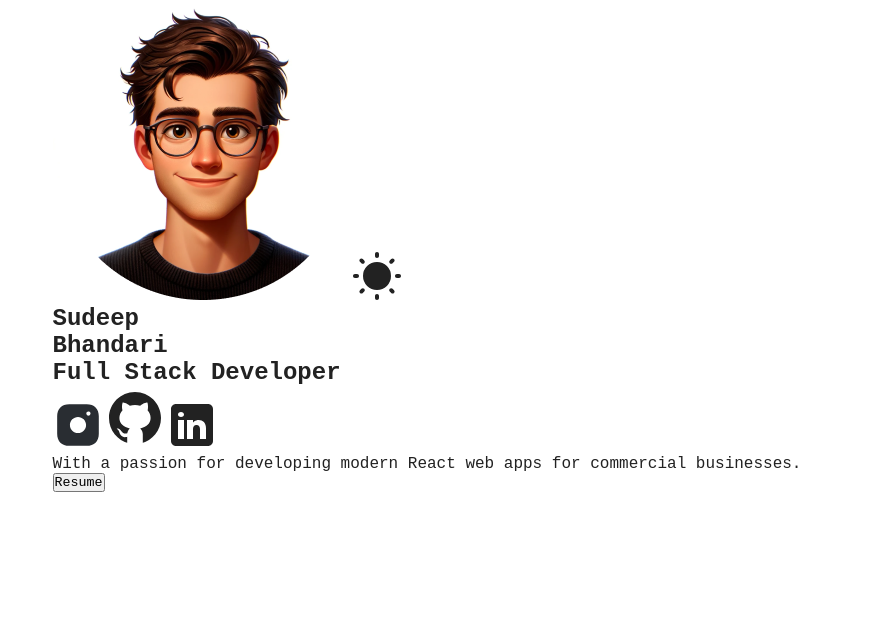
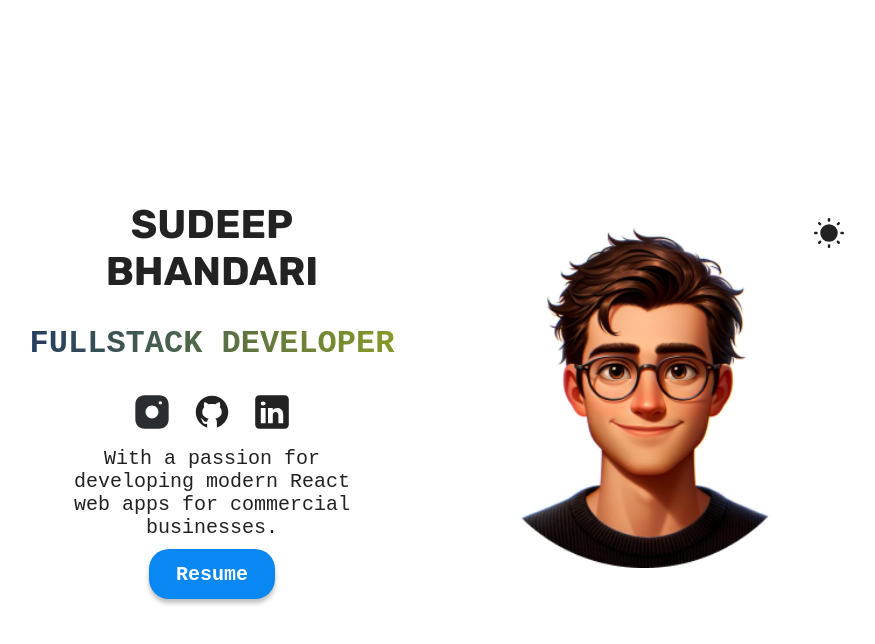
Before and after one commit to SudeepBhandari02/reactProjects, a React (Vite) app in the folder 01_myPortFolio/: page / in a window 1280 px wide. Shown: the top 644 px of the page, without its empty margins (213-1088 px from the left). Built offline with nearby package versions, Linux system fonts and the light colour scheme.

Commit message:
finished hero component in myPostFolio

```diff
--- a/01_myPortFolio/index.html
+++ b/01_myPortFolio/index.html
@@ -9,7 +9,7 @@
   <link rel="preconnect" href="https://fonts.googleapis.com">
   <link rel="preconnect" href="https://fonts.gstatic.com" crossorigin>
   <link
-    href="https://fonts.googleapis.com/css2?family=Inter:ital,opsz,wght@0,14..32,100..900;1,14..32,100..900&family=Roboto+Mono:ital,wght@0,100..700;1,100..700&display=swap"
+    href="https://fonts.googleapis.com/css2?family=Roboto+Mono:ital,wght@0,100..700;1,100..700&family=Rubik:ital,wght@0,300..900;1,300..900&display=swap"
     rel="stylesheet">
 </head>
 
--- a/01_myPortFolio/src/App.css
+++ b/01_myPortFolio/src/App.css
@@ -1,31 +1,31 @@
-*{
+* {
   margin: 0;
   padding: 0;
   box-sizing: border-box;
-    font-family: 'Roboto-Mono',monospace;
+  font-family: "Roboto-Mono", monospace;
 }
 
-:root{
-    --background-color:#fff;
-    --btn-bg-color:#0987f2;
-    --btn-text-color:#fff;
+:root {
+  --background-color: #fff;
+  --btn-bg-color: #0987f2;
+  --btn-text-color: #fff;
   --project-card-bg: #ffffff00;
   --text-color: #222;
   --form-text-color: #555;
   --footer-text-color: #888;
 }
 
-[data-theme="dark"]{
-    --background-color:#222;
-    --btn-bg-color:#0987f2;
-    --btn-text-color:#fff;
-    --project-card-bg: #ffffff00;
+[data-theme="dark"] {
+  --background-color: #222;
+  --btn-bg-color: #fff;
+  --btn-text-color: #222;
+  --project-card-bg: #fff;
   --text-color: #fff;
-    --form-text-color: #555;
-    --footer-text-color: #888;
+  --form-text-color: #fff;
+  --footer-text-color: #bbb;
 }
 
-body{
+body {
   background-color: var(--background-color);
   display: flex;
   justify-content: center;
@@ -44,3 +44,64 @@ h3,
 p {
   color: var(--text-color);
 }
+
+h1,
+h2 {
+  text-transform: uppercase;
+}
+
+h2,
+h3 {
+  font-size: 20px;
+}
+
+h1 {
+  font-family: "Rubik", sans-serif;
+  font-size: 32px;
+}
+
+p {
+  font-size: 16px;
+  font-weight: 300;
+}
+
+.sectionTitle {
+  margin-bottom: 30px;
+}
+
+.hover {
+  cursor: pointer;
+}
+
+@media (width >= 800px) {
+  #root {
+    gap: 100px;
+  }
+  h1 {
+    font-size: 40px;
+  }
+  h2,
+  h3 {
+    font-size: 24px;
+  }
+  p {
+    font-size: 20px;
+  }
+
+  .sectionTitle {
+    margin-bottom: 60px;
+  }
+
+  @media (width >= 1400px) {
+    #root {
+      gap: 200px;
+    }
+    h1 {
+      font-size: 48px;
+    }
+
+    .sectionTitle {
+      margin-bottom: 75px;
+    }
+  }
+}
--- a/01_myPortFolio/src/components/Hero/Hero.jsx
+++ b/01_myPortFolio/src/components/Hero/Hero.jsx
@@ -2,28 +2,28 @@ import React from "react";
 import heroImage from "../../assets/hero-img.png";
 import sunImage from "../../assets/sun.svg";
 import moonImage from "../../assets/moon.svg";
-import styles from "./HeroStyles.module.css"
-import instaLight from '../../assets/instagram-light.svg';
-import instaDark from '../../assets/instagram-dark.svg';
-import githubLight from '../../assets/github-light.svg';
-import githubDark from '../../assets/github-dark.svg';
-import linkedinLight from '../../assets/linkedin-light.svg';
-import linkedinDark from '../../assets/linkedin-dark.svg';
-import {useTheme} from "../../common/ThemeContext.jsx"
+import styles from "./HeroStyles.module.css";
+import instaLight from "../../assets/instagram-light.svg";
+import instaDark from "../../assets/instagram-dark.svg";
+import githubLight from "../../assets/github-light.svg";
+import githubDark from "../../assets/github-dark.svg";
+import linkedinLight from "../../assets/linkedin-light.svg";
+import linkedinDark from "../../assets/linkedin-dark.svg";
+import { useTheme } from "../../common/ThemeContext.jsx";
 
 function Hero() {
-  const {theme,toggleTheme} = useTheme();
-  const themeImg = theme==="light"?sunImage:moonImage;
-  const githubImg = theme==="light"?githubLight:githubDark;
-  const linkedinImg = theme==="light"?linkedinLight:linkedinDark;
-  const instaImg = theme==="light"?instaLight:instaDark;
+  const { theme, toggleTheme } = useTheme();
+  const themeImg = theme === "light" ? sunImage : moonImage;
+  const githubImg = theme === "light" ? githubLight : githubDark;
+  const linkedinImg = theme === "light" ? linkedinLight : linkedinDark;
+  const instaImg = theme === "light" ? instaLight : instaDark;
 
   return (
     <>
       <section id="hero" className={styles.container}>
         <div className={styles.heroContainer}>
-          <img src={heroImage} alt="profile-image"  />
-          <img src={themeImg} alt="theme-image" onClick={toggleTheme}/>
+          <img src={heroImage} alt="profile-image" className={styles.hero} />
+          <img src={themeImg} alt="theme-image" onClick={toggleTheme} className={styles.colorMode}/>
         </div>
         <div className={styles.info}>
           <h1>
@@ -31,15 +31,15 @@ function Hero() {
             <br />
             Bhandari
           </h1>
-          <h2>Full Stack Developer</h2>
-          <span >
-          <a href="https://instagram.com/" target="_blank">
+          <h2>Fullstack Developer</h2>
+          <span className={styles.linkContainer}>
+            <a href="https://www.instagram.com/soo__deeep?igsh=MWNqZDRvZmd0OW1obw==" target="_blank">
               <img src={instaImg} alt="Twitter icon" />
             </a>
-          <a href="https://github.com/" target="_blank">
+            <a href="https://github.com/SudeepBhandari02" target="_blank">
               <img src={githubImg} alt="Github icon" />
             </a>
-          <a href="https://linkedin.com/" target="_blank">
+            <a href="https://www.linkedin.com/in/sudeepbhandari02" target="_blank">
               <img src={linkedinImg} alt="Linkedin icon" />
             </a>
           </span>
@@ -47,7 +47,7 @@ function Hero() {
             With a passion for developing modern React web apps for commercial
             businesses.
           </p>
-        <a href="#" download>
+          <a className="resumeLink" href="#" download>
             <button className="hover">Resume</button>
           </a>
         </div>
--- a/01_myPortFolio/src/components/Hero/HeroStyles.module.css
+++ b/01_myPortFolio/src/components/Hero/HeroStyles.module.css
@@ -0,0 +1,130 @@
+.container {
+  height: 100vh;
+  display: flex;
+  flex-direction: column;
+  justify-content: center;
+  gap: 30px;
+  text-align: center;
+  min-height: 500px;
+}
+
+.hero {
+  max-width: 200px;
+}
+
+.heroContainer {
+  position: relative;
+  width: 250px;
+  margin: 0 auto 10px;
+  text-align: center;
+}
+
+.colorMode {
+  position: absolute;
+  right: 0px;
+  width: 30px;
+  cursor: pointer;
+}
+
+.info {
+  display: flex;
+  flex-direction: column;
+  gap: 10px;
+}
+
+.info h2 {
+  font-size: 2rem;
+  background: linear-gradient(
+    90deg,
+    #0e286f,
+    #aec011,
+    #c81010
+  ); /* Dark gradient */
+  background-size: 300%; /* Makes the gradient larger for the animation effect */
+  -webkit-background-clip: text; /* Clips the gradient to the text */
+  -webkit-text-fill-color: transparent; /* Makes the text transparent to show the gradient */
+  text-align: center; /* Centers the text */
+  animation: gradientMove 3s infinite; /* Applies the animation */
+  background-color: white; /* White background for the h2 element */
+  padding: 20px; /* Adds padding to the h2 */
+}
+
+@keyframes gradientMove {
+  0% {
+    background-position: 0% 50%;
+  }
+  50% {
+    background-position: 100% 50%;
+  }
+  100% {
+    background-position: 0% 50%;
+  }
+}
+
+.info span {
+  display: flex;
+  text-align: center;
+  justify-content: center;
+  gap: 20px;
+}
+
+.info span a img {
+  width: 40px;
+}
+
+.info .resumeLink {
+  width: fit-content;
+  align-self: center;
+}
+
+.description {
+    max-width: 24ch;
+    align-self: center;
+  }
+
+button {
+  background-color: var(--btn-bg-color);
+  color: var(--btn-text-color);
+  border: none;
+  border-radius: 20px;
+  width: 126px;
+  height: 50px;
+  font-size: 20px;
+  font-weight: bold;
+  box-shadow: 0 4px 4px rgba(0, 0, 0, 0.25);
+  transition: box-shadow 200ms ease-in-out, transform 200ms ease-in-out;
+}
+
+button:hover {
+  transform: scale(1.05);
+}
+
+button:active {
+  transform: translateY(2px);
+  box-shadow: 0 2px 2px rgba(0, 0, 0, 0.25);
+}
+
+@media (width >= 800px) {
+  .container {
+    flex-direction: row-reverse;
+    align-items: center;
+    justify-content: space-evenly;
+  }
+  .hero {
+    max-width: 350px;
+    width: 350px;
+  }
+  .heroContainer{
+    width:400px;
+  }
+}
+
+@media (width >= 1400px) {
+  .hero {
+    max-width: 400px;
+    width: 400px;
+  }
+  .heroContainer{
+    width:450px;
+  }
+}
```
Also changed, not shown: 01_myPortFolio/src/assets/moon.svg. Lines whose indentation alone changed are shown as unchanged.
